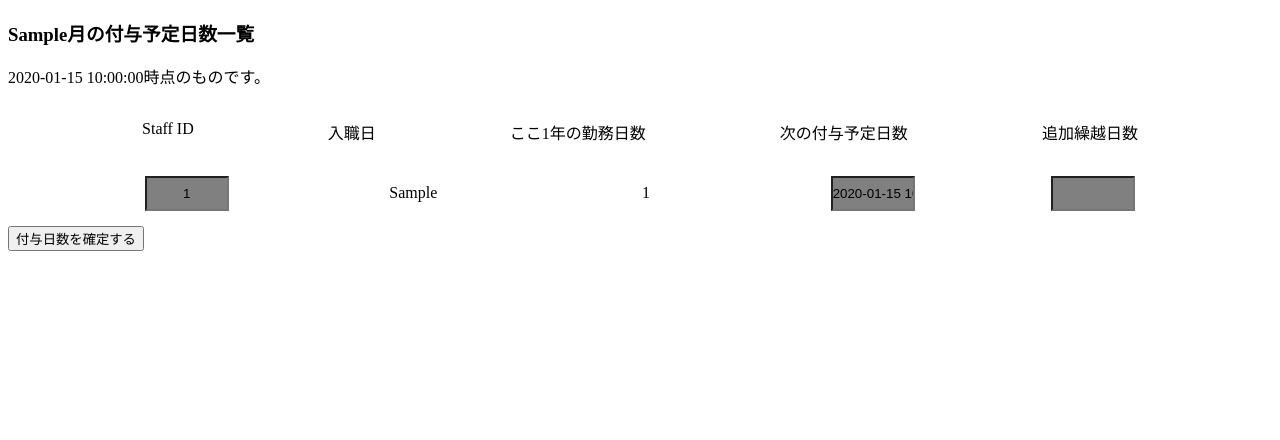
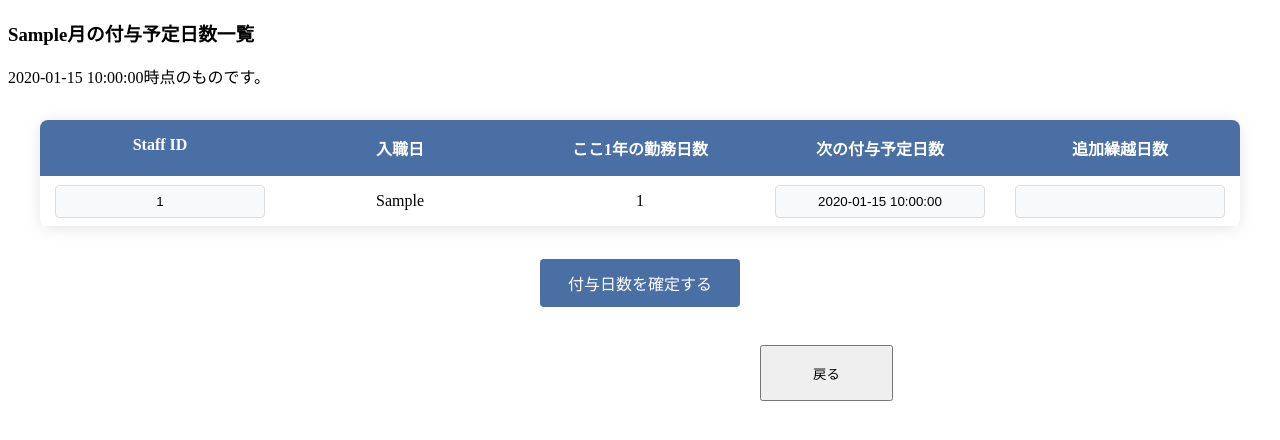
Before and after one commit to Manabu-Aihara/smart_kintai, a Python web app: template app/templates/attendance/confirm_grant_holidays.html in a window 1280 px wide. Shown: the top 440 px of the page. Run offline with Jinja, Linux system fonts and the light colour scheme; the template is opened without the code that fills it: most values are stand-ins (such as "Sample title", 1, 10 or a date in 2020); some libraries are stand-ins or nearby versions.

```diff
--- a/app/forms.py
+++ b/app/forms.py
@@ -23,6 +23,7 @@ from .models import (
     Team,
     Contract,
 )
+
 # from . import routes_attendance_option
 
 
@@ -121,7 +122,7 @@ class AddDataUserForm(FlaskForm):
         coerce=int,
         validators=[Optional()],
     )
-    JobType = SelectField(
+    job_type = SelectField(
         "職種",
         choices=[(syokusyus[0], syokusyus[1]) for syokusyus in syokusyu],
         coerce=int,
--- a/app/routes_sub.py
+++ b/app/routes_sub.py
@@ -91,9 +91,9 @@ def post_access_token():
 def post_to_token():
     user_num, group_num = get_user_group_id(current_user.STAFFID)
     token_dict = issue_token(user_num, group_num)
-    return redirect(f"http://0.0.0.0:8001/users/me?token={token_dict['data']}")
-    # cloud_site = os.getenv("CLOUD_CALC_PAGE")
-    # return redirect(f"{cloud_site}/users/me?token={token_dict['data']}")
+    # return redirect(f"http://0.0.0.0:8001/users/me?token={token_dict['data']}")
+    cloud_site = os.getenv("CLOUD_CALC_PAGE")
+    return redirect(f"{cloud_site}/users/me?token={token_dict['data']}")
     # return redirect("https://hello-865742550561.asia-northeast1.run.app")
 
 
--- a/app/static/css/approval-style.css
+++ b/app/static/css/approval-style.css
@@ -189,25 +189,100 @@ form.form-bottom button.judgement {
   font-size: 2rem;
 }
 
+.holiday-info-container {
+  max-width: 1200px;
+  margin: 2rem auto;
+  box-shadow: 0 2px 15px rgba(0, 0, 0, 0.1);
+  border-radius: 8px;
+  overflow: hidden;
+  background: white;
+}
 .holiday-info-container .holiday-info-title {
-  display: flex;
-  flex-wrap: wrap;
-  justify-content: space-evenly;
+  display: grid;
+  grid-template-columns: 1fr 1fr 1fr 1fr 1fr;
+  background: #4a6fa5;
+  color: white;
+  font-weight: bold;
+  text-align: center;
 }
 .holiday-info-container .holiday-info-summary {
-  display: flex;
-  flex-wrap: wrap;
-  justify-content: space-evenly;
+  display: grid;
+  grid-template-columns: 1fr 1fr 1fr 1fr 1fr;
   align-items: center;
+  text-align: center;
+  border-bottom: 1px solid #f0f0f0;
+  transition: background-color 0.2s;
 }
-.holiday-info-container .holiday-info-summary * {
-  padding: 0.5rem 0;
+.holiday-info-container .holiday-info-summary:hover {
+  background-color: #f8f9fa;
+}
+.holiday-info-container .holiday-info-summary input.hidden-id {
+  visibility: hidden;
+}
+.holiday-info-container .holiday-info-summary input[type=text] {
+  width: 80%;
+  padding: 0.5rem;
+  margin: 0 auto;
+  border: 1px solid #ddd;
+  border-radius: 4px;
   text-align: center;
+  background-color: #f8f9fa;
+  transition: border-color 0.3s, box-shadow 0.3s;
 }
-.holiday-info-container .holiday-info-summary p {
-  width: 6rem;
+.holiday-info-container .holiday-info-summary input[type=text]:focus {
+  outline: none;
+  border-color: #4a6fa5;
+  box-shadow: 0 0 0 2px rgba(74, 111, 165, 0.2);
 }
-.holiday-info-container .holiday-info-summary input {
-  width: 5rem;
-  background-color: gray;
+.holiday-info-container .holiday-info-summary input[type=checkbox] {
+  width: 20px;
+  height: 20px;
+  margin: 0 auto;
+  cursor: pointer;
 }
+.holiday-info-container .holiday-info-summary input[readonly] {
+  background-color: #e9ecef;
+  cursor: not-allowed;
+}
+
+/* Submit button styling */
+input[type=submit] {
+  display: block;
+  width: 200px;
+  margin: 2rem auto;
+  padding: 0.75rem;
+  background-color: #4a6fa5;
+  color: white;
+  border: none;
+  border-radius: 4px;
+  font-size: 1rem;
+  cursor: pointer;
+  transition: background-color 0.3s;
+}
+
+input[type=submit]:hover {
+  background-color: #3a5a8c;
+}
+
+/* Responsive adjustments */
+@media (max-width: 768px) {
+  .holiday-info-title,
+  .holiday-info-summary {
+    grid-template-columns: 1fr 1fr;
+    gap: 0.5rem;
+  }
+  .holiday-info-title p:last-child,
+  .holiday-info-summary > *:last-child {
+    grid-column: 1/-1;
+  }
+}
+#back-wrap {
+  width: 70%;
+  height: 7vh;
+  margin-top: 3%;
+  text-align: right;
+}
+#back-wrap #btnBack {
+  width: 15%;
+  height: 100%;
+}
--- a/app/templates/admin/edit_list_user.html
+++ b/app/templates/admin/edit_list_user.html
@@ -5,7 +5,6 @@
 <br>
 <div class="text-center">
   <a href="{{url_for('home_admin')}}" class="btn btn-success">管理者ホームに戻る</a>
-  ユーザ年休検索画面に戻る
 </div>
 <hr>
 <!-- <div class="outday-area">
--- a/app/templates/attendance/confirm_grant_holidays.html
+++ b/app/templates/attendance/confirm_grant_holidays.html
@@ -19,7 +19,7 @@
       </div>
       {% for staff_id, holidays_info in from_now_holidays.items() %}
       <div class="holiday-info-summary">
-        <input type="text" name="staff_id" value="{{ staff_id }}" readonly>
+        <input type="text" name="staff_id" value="{{ staff_id }}">
         <p>{{ holidays_info.get('in_day') }}</p>
         <p>{{ holidays_info.get('recent_work_count') }}</p>
         <input type="text" name="from_now_on_grant" value="{{ holidays_info.get('from_now_on_grant') }}">
@@ -29,6 +29,15 @@
     </div>
     <input type="submit" value="付与日数を確定する">
   </form>
+  <div id="back-wrap">
+    <input type="button" value="戻る" id="btnBack" class="btn">
+  </div>
 </body>
+<script>
+  const btnBack = document.getElementById('btnBack');
+  btnBack.addEventListener('click', function () {
+    location.pathname = '/select-for-carry-over';
+  });
+</script>
 
 </html>
--- a/app/templates/attendance/select_team_of_carry.html
+++ b/app/templates/attendance/select_team_of_carry.html
@@ -2,7 +2,8 @@
 {% block title %}Select Team for Carry Over{% endblock %}
 {% block content %}
 
-<p>現在{{ user_info.LKANA }}さんが利用中です</p>
+<h3>2年分遡った、繰り越し計算に必要なデータを表示します。</h3>
+<p>現在{{ user_info.LKANA }}さんが利用中です。</p>
 <form method="post" action="/select-for-carry-over">
   <p>所属No.を選択してください</p>
   <select name="team_number">
@@ -16,7 +17,7 @@
 <!-- <button class="generate-uuid">トークン</a> -->
 <div class="box-design13 area-blue">
   <ul class="btn-list btn-list--link">
-    <li class="btn"><a href="{{ url_for('get_paid_holiday_list') }}">Paid Holiday
+    <li class="btn"><a href="{{ url_for('get_paid_holiday_list') }}">Paid Holidays
         List</a></li>
     <li class="btn"><a href="{{ url_for('confirm_grant_holidays') }}">Next grant
         holidays</a></li>
```
Also changed, not shown: app/models.py (+29 -9 lines), app/routes_admin.py (+34 -44 lines), app/select_only_sync.py (+6 -6 lines), app/static/js/ConfirmModal.js (+6 -6 lines), app/templates/admin/edit_data_user_diff.html (+14 -1 lines), app/templates/attendance/paid_holiday_list_form.html (+9 -2 lines).
